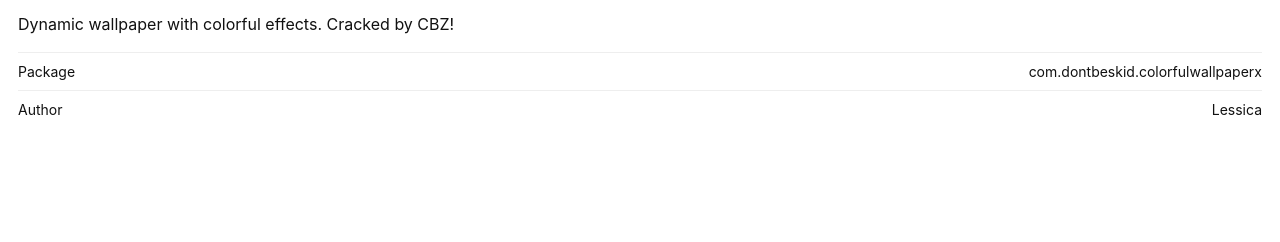
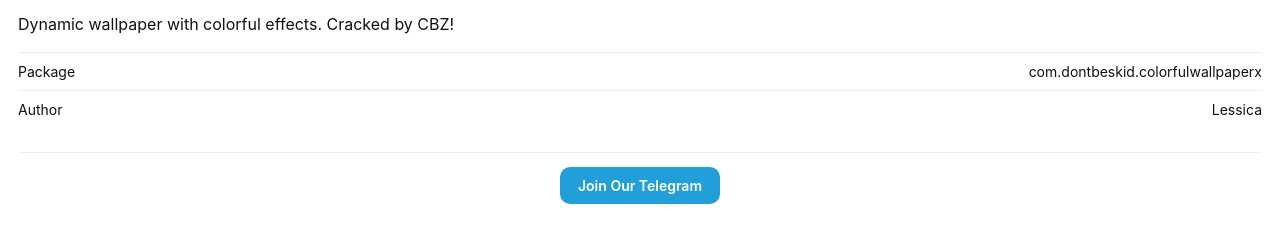
Before and after one commit to dontbeskid/dontbeskid.github.io, a plain HTML site: page depictions/com.dontbeskid.colorfulwallpaperx.html in a window 1280 px wide. Shown: the part 68-310 px from the top of the page. Drawn offline with Linux system fonts and the light colour scheme.

Commit message:
Update com.dontbeskid.colorfulwallpaperx.html

```diff
--- a/depictions/com.dontbeskid.colorfulwallpaperx.html
+++ b/depictions/com.dontbeskid.colorfulwallpaperx.html
@@ -6,11 +6,14 @@
 body{font-family:-apple-system,system-ui,sans-serif;margin:0;padding:18px;background:#fff;color:#111}
 h1{margin:0 0 4px;font-size:22px} .v{color:#888;font-size:14px;margin-bottom:14px}
 p{line-height:1.45} .row{border-top:1px solid #eee;padding:10px 0;font-size:14px;display:flex;justify-content:space-between}
-@media(prefers-color-scheme:dark){body{background:#000;color:#eee}.row{border-color:#222}}
+.tg{margin-top:24px;padding-top:14px;border-top:1px solid #eee;text-align:center}
+.tg a{display:inline-block;padding:10px 18px;border-radius:10px;background:#229ED9;color:#fff;text-decoration:none;font-size:14px;font-weight:600}
+@media(prefers-color-scheme:dark){body{background:#000;color:#eee}.row,.tg{border-color:#222}}
 </style></head><body>
 <h1>Colorful Wallpaper X</h1>
 <div class="v">v5.5k</div>
 <p>Dynamic wallpaper with colorful effects. Cracked by CBZ!</p>
 <div class="row"><span>Package</span><span>com.dontbeskid.colorfulwallpaperx</span></div>
 <div class="row"><span>Author</span><span>Lessica</span></div>
+<div class="tg"><a href="https://t.me/iosexploiter" target="_blank">Join Our Telegram</a></div>
 </body></html>
```
